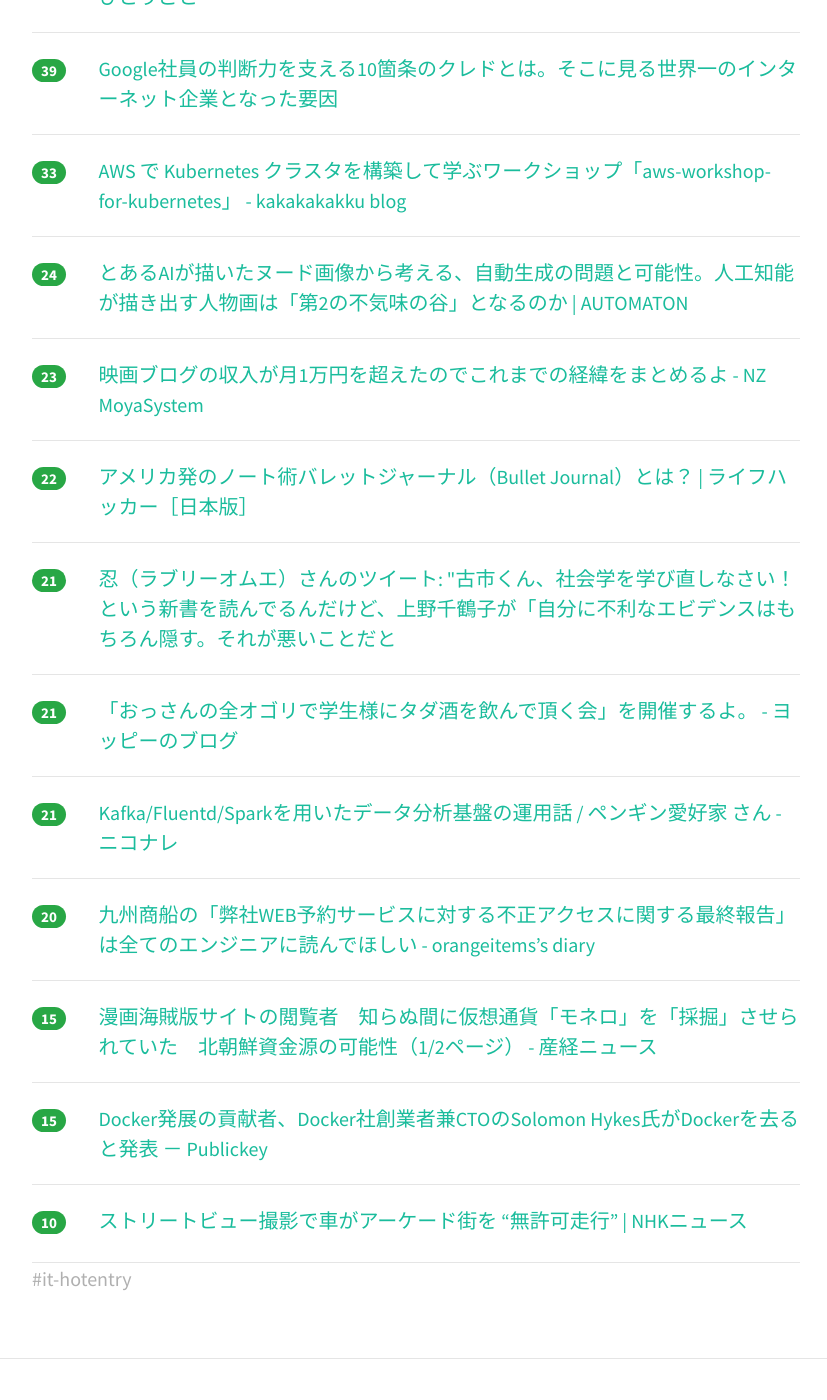
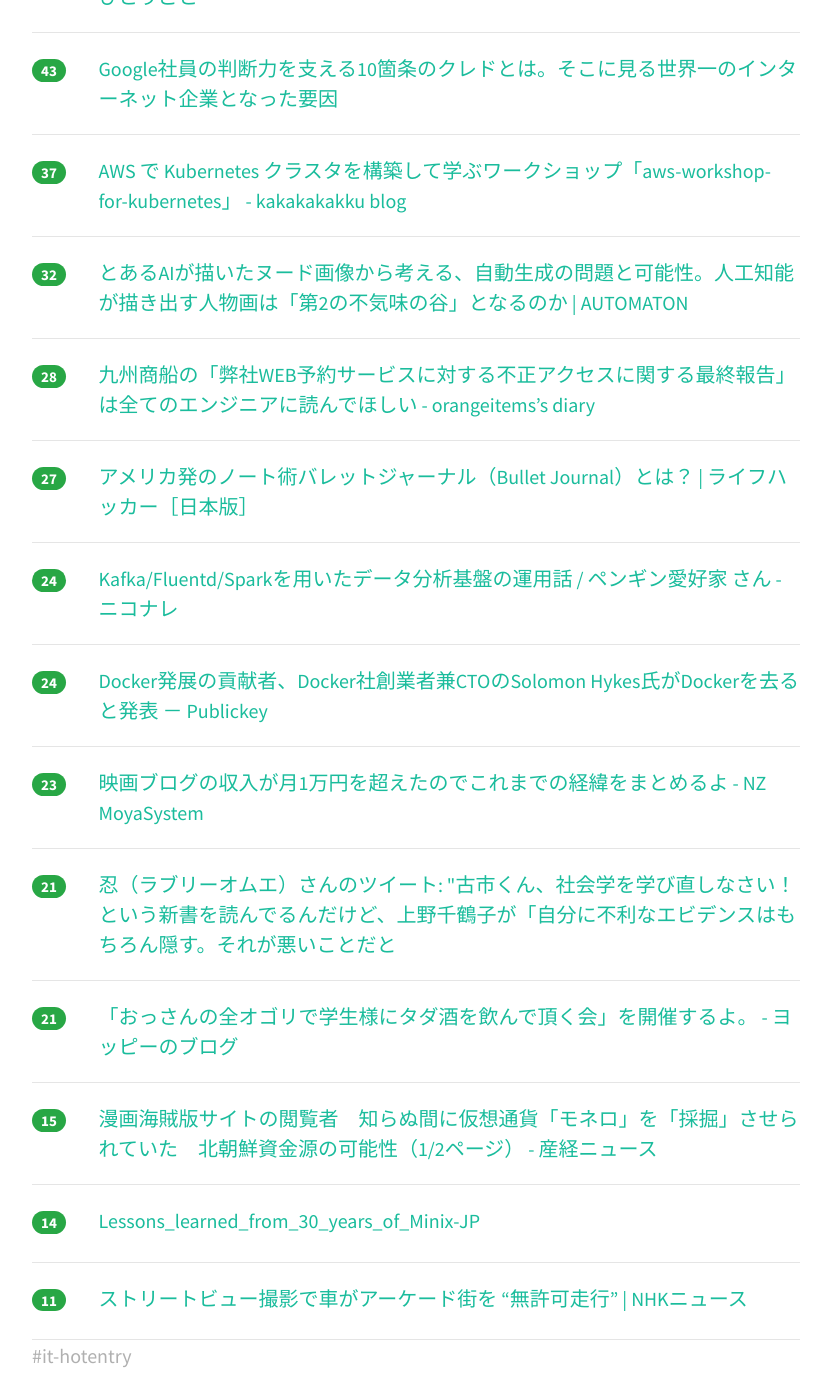
Before and after one commit to yatta47/hatena-matome-site, a Jekyll site: the page built from _posts/2018-04-03-hatena.md, in a window 1280 px wide and 1400 px high, scrolled down 443 px. Shown: the whole window, without its empty margins (224-1051 px from the left). Built offline with Jekyll 4.4.1, drawn with Linux system fonts in a browser that asks for light colours; nearby versions of some CDN libraries; part of the change alters nothing that is shown; some of the changed text lies outside the part shown.

Commit message:
Updated 2018-04-03

```diff
--- a/_posts/2018-04-03-hatena.md
+++ b/_posts/2018-04-03-hatena.md
@@ -1,39 +1,54 @@
 ---
 layout: post
 title:  "2018-04-03 はてぶIT"
-date:   2018-04-03 07:02:19
+date:   2018-04-03 08:02:23
 tags: [it-hotentry]
 ---
-13 件のデータあり
+14 件のデータあり
 
 <hr><div class="row">
-<div class="col-1"><span class="badge badge-pill badge-success h2">73</span></div>
+<div class="col-1"><span class="badge badge-pill badge-success h2">99</span></div>
 <div class="col-11"><a href='http://dr-asa.hatenablog.com/entry/2018/04/02/174006' target='_blank'>Kubernetesはクラスタで障害があったとき、どういう動きをするのか - あさのひとりごと</a></div>
 </div>
 <hr>
 <div class="row">
-<div class="col-1"><span class="badge badge-pill badge-success h2">39</span></div>
+<div class="col-1"><span class="badge badge-pill badge-success h2">43</span></div>
 <div class="col-11"><a href='http://it-rush.com/google-credo' target='_blank'>Google社員の判断力を支える10箇条のクレドとは。そこに見る世界一のインターネット企業となった要因</a></div>
 </div>
 <hr>
 <div class="row">
-<div class="col-1"><span class="badge badge-pill badge-success h2">33</span></div>
+<div class="col-1"><span class="badge badge-pill badge-success h2">37</span></div>
 <div class="col-11"><a href='http://kakakakakku.hatenablog.com/entry/2018/04/02/213042' target='_blank'>AWS で Kubernetes クラスタを構築して学ぶワークショップ「aws-workshop-for-kubernetes」 - kakakakakku blog</a></div>
 </div>
 <hr>
 <div class="row">
+<div class="col-1"><span class="badge badge-pill badge-success h2">32</span></div>
+<div class="col-11"><a href='http://jp.automaton.am/articles/columnjp/20180402-65369/' target='_blank'>とあるAIが描いたヌード画像から考える、自動生成の問題と可能性。人工知能が描き出す人物画は「第2の不気味の谷」となるのか | AUTOMATON</a></div>
+</div>
+<hr>
+<div class="row">
+<div class="col-1"><span class="badge badge-pill badge-success h2">28</span></div>
+<div class="col-11"><a href='http://www.orangeitems.com/entry/2018/04/02/202052' target='_blank'>九州商船の「弊社WEB予約サービスに対する不正アクセスに関する最終報告」は全てのエンジニアに読んでほしい - orangeitems’s diary</a></div>
+</div>
+<hr>
+<div class="row">
+<div class="col-1"><span class="badge badge-pill badge-success h2">27</span></div>
+<div class="col-11"><a href='https://www.lifehacker.jp/2018/04/bulletjournal.html' target='_blank'>アメリカ発のノート術バレットジャーナル（Bullet Journal）とは？ | ライフハッカー［日本版］</a></div>
+</div>
+<hr>
+<div class="row">
 <div class="col-1"><span class="badge badge-pill badge-success h2">24</span></div>
-<div class="col-11"><a href='http://jp.automaton.am/articles/columnjp/20180402-65369/' target='_blank'>とあるAIが描いたヌード画像から考える、自動生成の問題と可能性。人工知能が描き出す人物画は「第2の不気味の谷」となるのか | AUTOMATON</a></div>
+<div class="col-11"><a href='https://niconare.nicovideo.jp/watch/kn2981' target='_blank'>Kafka/Fluentd/Sparkを用いたデータ分析基盤の運用話 / ペンギン愛好家 さん - ニコナレ</a></div>
+</div>
+<hr>
+<div class="row">
+<div class="col-1"><span class="badge badge-pill badge-success h2">24</span></div>
+<div class="col-11"><a href='http://www.publickey1.jp/blog/18/dockerdockerctosolomon_hykesdocker.html' target='_blank'>Docker発展の貢献者、Docker社創業者兼CTOのSolomon Hykes氏がDockerを去ると発表 － Publickey</a></div>
 </div>
 <hr>
 <div class="row">
 <div class="col-1"><span class="badge badge-pill badge-success h2">23</span></div>
 <div class="col-11"><a href='http://www.hassy-blog.com/entry/moyacinema' target='_blank'>映画ブログの収入が月1万円を超えたのでこれまでの経緯をまとめるよ - NZ MoyaSystem</a></div>
-</div>
-<hr>
-<div class="row">
-<div class="col-1"><span class="badge badge-pill badge-success h2">22</span></div>
-<div class="col-11"><a href='https://www.lifehacker.jp/2018/04/bulletjournal.html' target='_blank'>アメリカ発のノート術バレットジャーナル（Bullet Journal）とは？ | ライフハッカー［日本版］</a></div>
 </div>
 <hr>
 <div class="row">
@@ -47,27 +62,17 @@ tags: [it-hotentry]
 </div>
 <hr>
 <div class="row">
-<div class="col-1"><span class="badge badge-pill badge-success h2">21</span></div>
-<div class="col-11"><a href='https://niconare.nicovideo.jp/watch/kn2981' target='_blank'>Kafka/Fluentd/Sparkを用いたデータ分析基盤の運用話 / ペンギン愛好家 さん - ニコナレ</a></div>
-</div>
-<hr>
-<div class="row">
-<div class="col-1"><span class="badge badge-pill badge-success h2">20</span></div>
-<div class="col-11"><a href='http://www.orangeitems.com/entry/2018/04/02/202052' target='_blank'>九州商船の「弊社WEB予約サービスに対する不正アクセスに関する最終報告」は全てのエンジニアに読んでほしい - orangeitems’s diary</a></div>
-</div>
-<hr>
-<div class="row">
 <div class="col-1"><span class="badge badge-pill badge-success h2">15</span></div>
 <div class="col-11"><a href='https://www.sankei.com/economy/news/180401/ecn1804010020-n1.html' target='_blank'>漫画海賊版サイトの閲覧者　知らぬ間に仮想通貨「モネロ」を「採掘」させられていた　北朝鮮資金源の可能性（1/2ページ） - 産経ニュース</a></div>
 </div>
 <hr>
 <div class="row">
-<div class="col-1"><span class="badge badge-pill badge-success h2">15</span></div>
-<div class="col-11"><a href='http://www.publickey1.jp/blog/18/dockerdockerctosolomon_hykesdocker.html' target='_blank'>Docker発展の貢献者、Docker社創業者兼CTOのSolomon Hykes氏がDockerを去ると発表 － Publickey</a></div>
+<div class="col-1"><span class="badge badge-pill badge-success h2">14</span></div>
+<div class="col-11"><a href='http://member.wide.ad.jp/~shima/publications/Lessons_learned_from_30_years_of_Minix-JP.html' target='_blank'>Lessons_learned_from_30_years_of_Minix-JP</a></div>
 </div>
 <hr>
 <div class="row">
-<div class="col-1"><span class="badge badge-pill badge-success h2">10</span></div>
+<div class="col-1"><span class="badge badge-pill badge-success h2">11</span></div>
 <div class="col-11"><a href='https://www3.nhk.or.jp/news/html/20180402/k10011388731000.html' target='_blank'>ストリートビュー撮影で車がアーケード街を “無許可走行” | NHKニュース</a></div>
 </div>
 <hr>
```
